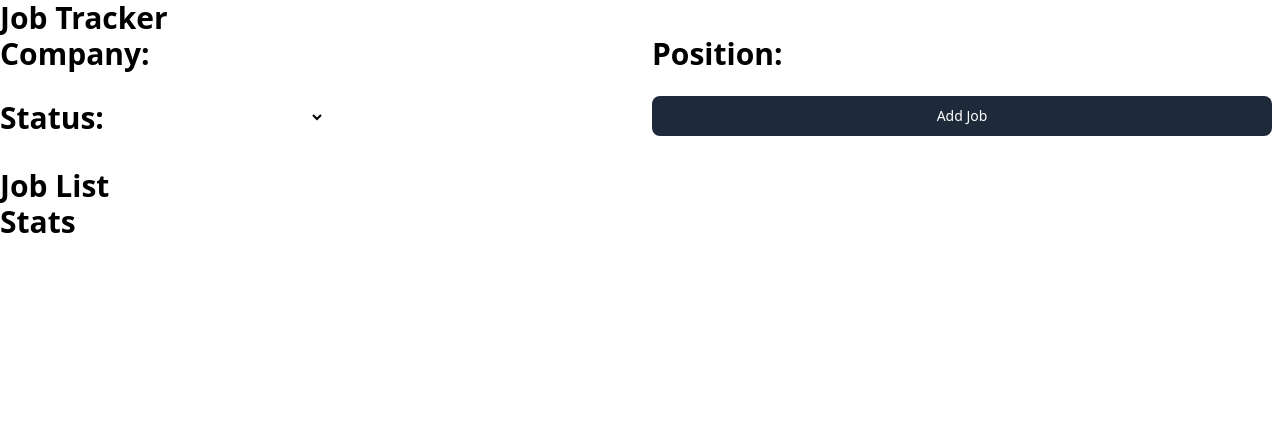
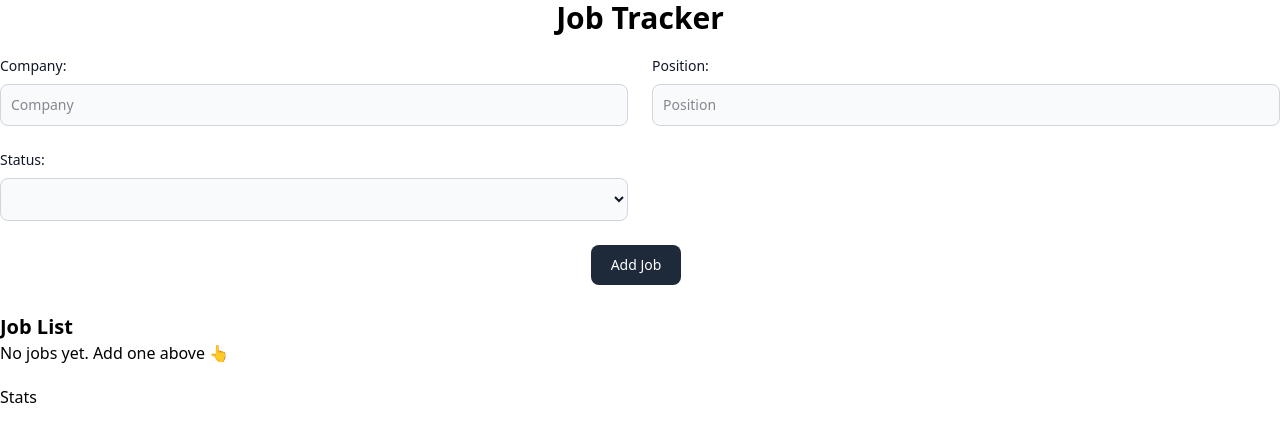
Before and after one commit to codebyAvijit/job-tracker, a React (Vite) app: page / in a window 1280 px wide. Shown: the top 442 px of the page. Built offline with nearby package versions, Linux system fonts and the light colour scheme.

Commit message:
adding + rendering a job functionality added

```diff
--- a/src/App.jsx
+++ b/src/App.jsx
@@ -8,12 +8,26 @@ const App = () => {
     console.log("Jobs: ", [...jobs, job]);
   };
   return (
-    <div className="text-3xl font-bold">
-      Job Tracker
+    <>
+      <div className="text-3xl font-bold text-center mb-5">Job Tracker</div>
       <AddJobForm onAddJob={handleJobs} />
-      <div>Job List</div>
-      <div>Stats</div>
-    </div>
+
+      <div className="mt-5">
+        <h2 className="text-xl font-semibold">Job List</h2>
+        {jobs.length === 0 ? (
+          <p>No jobs yet. Add one above 👆</p>
+        ) : (
+          jobs.map((job, index) => (
+            <div key={index} className="border-b p-2">
+              Company: {job.company} | Position: {job.position} | Status:{" "}
+              {job.status}
+            </div>
+          ))
+        )}
+      </div>
+
+      <div className="mt-5">Stats</div>
+    </>
   );
 };
 
--- a/src/components/AddJobForm.jsx
+++ b/src/components/AddJobForm.jsx
@@ -19,29 +19,51 @@ const AddJobForm = (props) => {
       <form action="submit" onSubmit={jobHandler}>
         <div className="grid gap-6 mb-6 md:grid-cols-2">
           <div>
-            <label htmlFor="company">Company: </label>
+            <label
+              htmlFor="company"
+              className="block mb-2 text-sm font-medium text-gray-900 dark:text-white"
+            >
+              Company:{" "}
+            </label>
             <input
               type="text"
               value={company}
+              className="bg-gray-50 border border-gray-300 text-gray-900 text-sm rounded-lg focus:ring-blue-500 focus:border-blue-500 block w-full p-2.5 dark:bg-gray-700 dark:border-gray-600 dark:placeholder-gray-400 dark:text-white dark:focus:ring-blue-500 dark:focus:border-blue-500"
+              placeholder="Company"
+              required
               onChange={(e) => {
                 setCompany(e.target.value);
               }}
             />
           </div>
           <div>
-            <label htmlFor="position">Position: </label>
+            <label
+              htmlFor="position"
+              className="block mb-2 text-sm font-medium text-gray-900 dark:text-white"
+            >
+              Position:
+            </label>
             <input
               type="text"
               value={position}
+              className="bg-gray-50 border border-gray-300 text-gray-900 text-sm rounded-lg focus:ring-blue-500 focus:border-blue-500 block w-full p-2.5 dark:bg-gray-700 dark:border-gray-600 dark:placeholder-gray-400 dark:text-white dark:focus:ring-blue-500 dark:focus:border-blue-500"
+              placeholder="Position"
+              required
               onChange={(e) => {
                 setPosition(e.target.value);
               }}
             />
           </div>
           <div>
-            <label htmlFor="status">Status: </label>
+            <label
+              htmlFor="status"
+              className="block mb-2 text-sm font-medium text-gray-900 dark:text-white"
+            >
+              Status:{" "}
+            </label>
             <select
               value={status}
+              className="bg-gray-50 border border-gray-300 text-gray-900 text-sm rounded-lg focus:ring-blue-500 focus:border-blue-500 block w-full p-2.5 dark:bg-gray-700 dark:border-gray-600 dark:placeholder-gray-400 dark:text-white dark:focus:ring-blue-500 dark:focus:border-blue-500"
               onChange={(e) => {
                 setStatus(e.target.value);
               }}
@@ -53,10 +75,9 @@ const AddJobForm = (props) => {
               <option value="rejected">Rejected</option>
             </select>
           </div>
-          <button
-            type="button"
-            className="text-white bg-gray-800 hover:bg-gray-900 focus:outline-none focus:ring-4 focus:ring-gray-300 font-medium rounded-lg text-sm px-5 py-2.5 me-2 mb-2 dark:bg-gray-800 dark:hover:bg-gray-700 dark:focus:ring-gray-700 dark:border-gray-700"
-          >
+        </div>
+        <div className="text-center">
+          <button className="text-white  bg-gray-800 hover:bg-gray-900 focus:outline-none focus:ring-4 focus:ring-gray-300 font-medium rounded-lg text-sm px-5 py-2.5 me-2 mb-2 dark:bg-gray-800 dark:hover:bg-gray-700 dark:focus:ring-gray-700 dark:border-gray-700">
             Add Job
           </button>
         </div>
```
